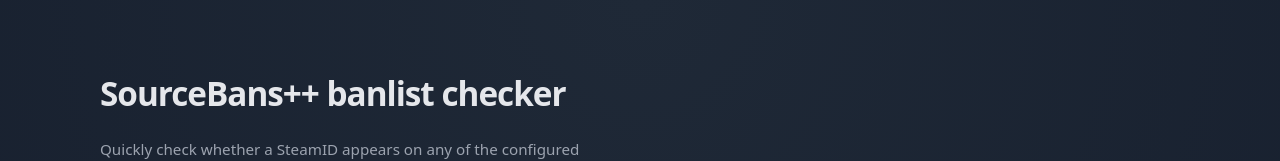
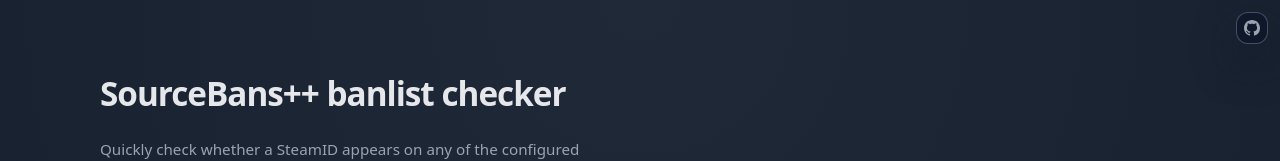
Before and after one commit to DiegoFleitas/sourceban-checker, a Vue app: page / in a window 1280 px wide. Shown: the top 161 px of the page. Built offline with nearby package versions, Linux system fonts and the light colour scheme.

Commit message:
feat: add GitHub icon link to the top right corner of the app

```diff
--- a/src/App.vue
+++ b/src/App.vue
@@ -1,5 +1,24 @@
 <template>
   <div id="app">
+    <a
+      class="github-icon-link"
+      href="https://github.com/DiegoFleitas/sourceban-checker"
+      target="_blank"
+      rel="noreferrer"
+      aria-label="View on GitHub"
+    >
+      <svg viewBox="0 0 16 16" aria-hidden="true">
+        <path
+          d="M8 0C3.58 0 0 3.58 0 8c0 3.54 2.29 6.53 5.47 7.59.4.07.55-.17.55-.38
+          0-.19-.01-.82-.01-1.49-2.01.37-2.53-.49-2.69-.94-.09-.23-.48-.94-.82-1.13-.28-.15-.68-.52
+          -.01-.53.63-.01 1.08.58 1.23.82.72 1.21 1.87.87 2.33.66.07-.52.28-.87.51-1.07-1.78-.2-3.64-.89-3.64-3.95
+          0-.87.31-1.59.82-2.15-.08-.2-.36-1.02.08-2.12 0 0 .67-.21 2.2.82.64-.18 1.32-.27 2-.27.68 0 1.36.09 2
+          .27 1.53-1.04 2.2-.82 2.2-.82.44 1.1.16 1.92.08 2.12.51.56.82 1.27.82 2.15
+          0 3.07-1.87 3.75-3.65 3.95.29.25.54.73.54 1.48 0 1.07-.01 1.93-.01 2.2
+          0 .21.15.46.55.38A8.013 8.013 0 0 0 16 8c0-4.42-3.58-8-8-8Z"
+        />
+      </svg>
+    </a>
     <main class="app-shell">
       <header class="app-header">
         <div>
@@ -123,6 +142,58 @@
 </script>
 
 <style>
+.github-icon-link {
+  position: fixed;
+  top: 0.75rem;
+  right: 0.75rem;
+  z-index: 40;
+  display: inline-flex;
+  align-items: center;
+  justify-content: center;
+  width: 32px;
+  height: 32px;
+  border-radius: var(--radius-md);
+  background-color: rgba(15, 23, 42, 0.85);
+  border: 1px solid var(--color-border-subtle);
+  color: var(--color-text-soft);
+  text-decoration: none;
+  box-shadow: var(--shadow-soft);
+  backdrop-filter: blur(8px);
+  transition:
+    transform 0.15s ease,
+    box-shadow 0.2s ease,
+    border-color 0.2s ease,
+    color 0.2s ease;
+}
+
+.github-icon-link:hover {
+  transform: translateY(-1px);
+  border-color: rgba(96, 165, 250, 0.45);
+  color: #93c5fd;
+  box-shadow: 0 12px 30px rgba(37, 99, 235, 0.28);
+  text-decoration: none;
+}
+
+.github-icon-link svg {
+  width: 16px;
+  height: 16px;
+  fill: currentColor;
+}
+
+@media (max-width: 640px) {
+  .github-icon-link {
+    top: 0.5rem;
+    right: 0.5rem;
+    width: 28px;
+    height: 28px;
+  }
+
+  .github-icon-link svg {
+    width: 14px;
+    height: 14px;
+  }
+}
+
 .empty-state {
   padding: 1.5rem 1.25rem;
   text-align: left;
```
